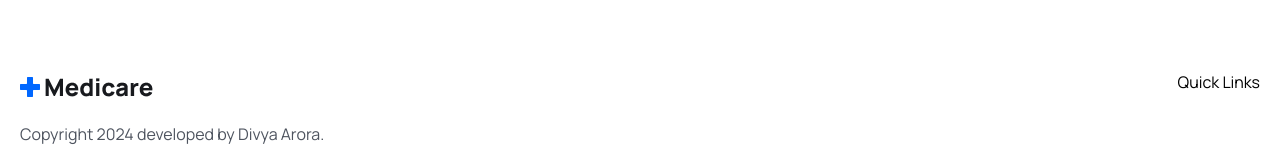
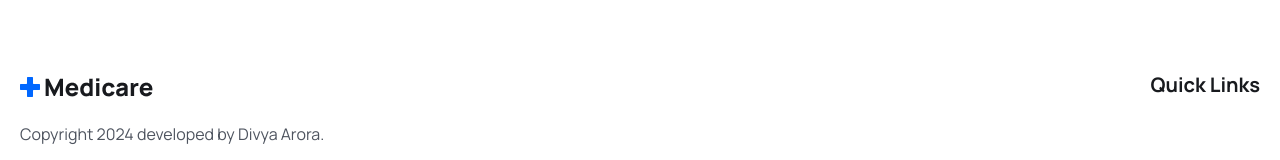
Before and after one commit to aroraadivya/Mern-Stack-Medicare, a React (Vite) app in the folder frontend/: page / in a window 1280 px wide. Shown: the part 6154-6314 px from the top of the page. Built offline with nearby package versions, Linux system fonts and the light colour scheme.

Commit message:
Update Footer component: style 'Quick Links' heading for improved visibility

```diff
--- a/frontend/src/components/Footer/Footer.jsx
+++ b/frontend/src/components/Footer/Footer.jsx
@@ -89,7 +89,7 @@ const Footer = () => {
                 </div>
 
                 <div>
-                    <h2>Quick Links</h2>
+                    <h2 className='text-[20px] leading-[30px] font-[700] mb-6 text-headingColor'>Quick Links</h2>
                 </div>
             </div>
         </div>
```
